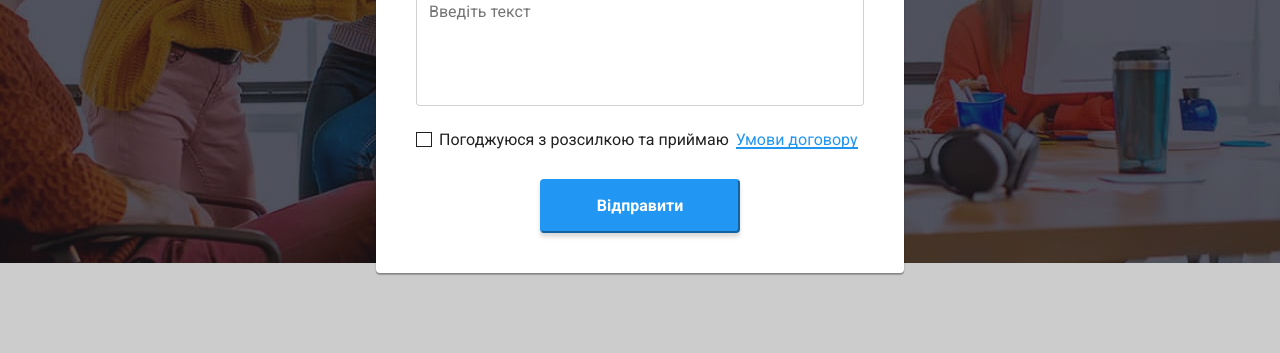
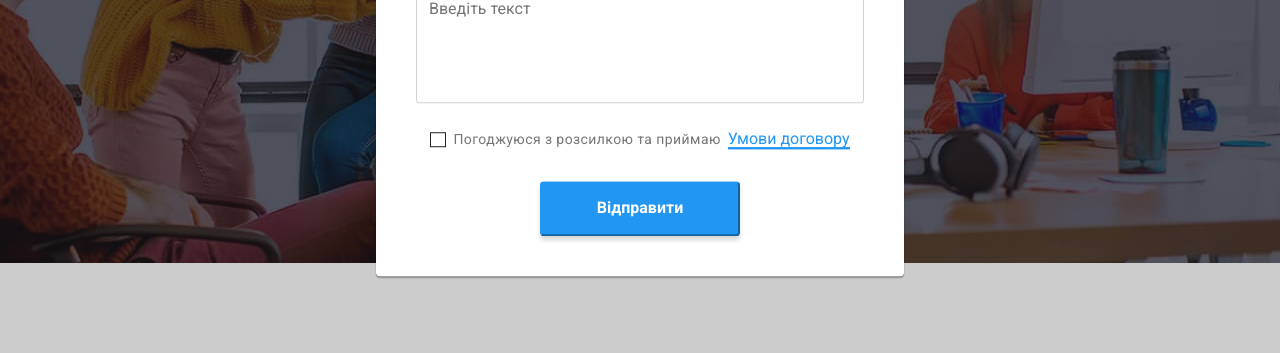
Before and after one commit to natalialashko/goit-markup-hw-06, a plain HTML site: page index.html in a window 1280 px wide. Both pictures are taken after a click on the button "Замовити послугу". Shown: the part 419-772 px from the top of the page. Drawn offline with nearby package versions, Linux system fonts and the light colour scheme.

Commit message:
update styles

```diff
--- a/css/styles.css
+++ b/css/styles.css
@@ -404,6 +404,11 @@ p {
   clip-path: inset(100%);
   clip: rect(0 0 0 0);
   overflow: hidden;
+
+}
+.checkbox-label{
+  display: flex;
+  justify-content: center;
 }
 .checkbox-icon {
   display: inline-block;
@@ -413,7 +418,7 @@ p {
   border: 1px solid #212121;
 }
 
-.checkbox + span {
+.checkbox-text {
   font-weight: 400;
   font-size: 14px;
   line-height: 1.71;
@@ -442,6 +447,7 @@ p {
   background-color: var(--accent-color);
   background-image: url(../images/icon-check.svg);
   background-size: contain;
+  background-repeat: no-repeat;
   background-origin: border-box;
   border-color: var(--accent-color);
 }
```
